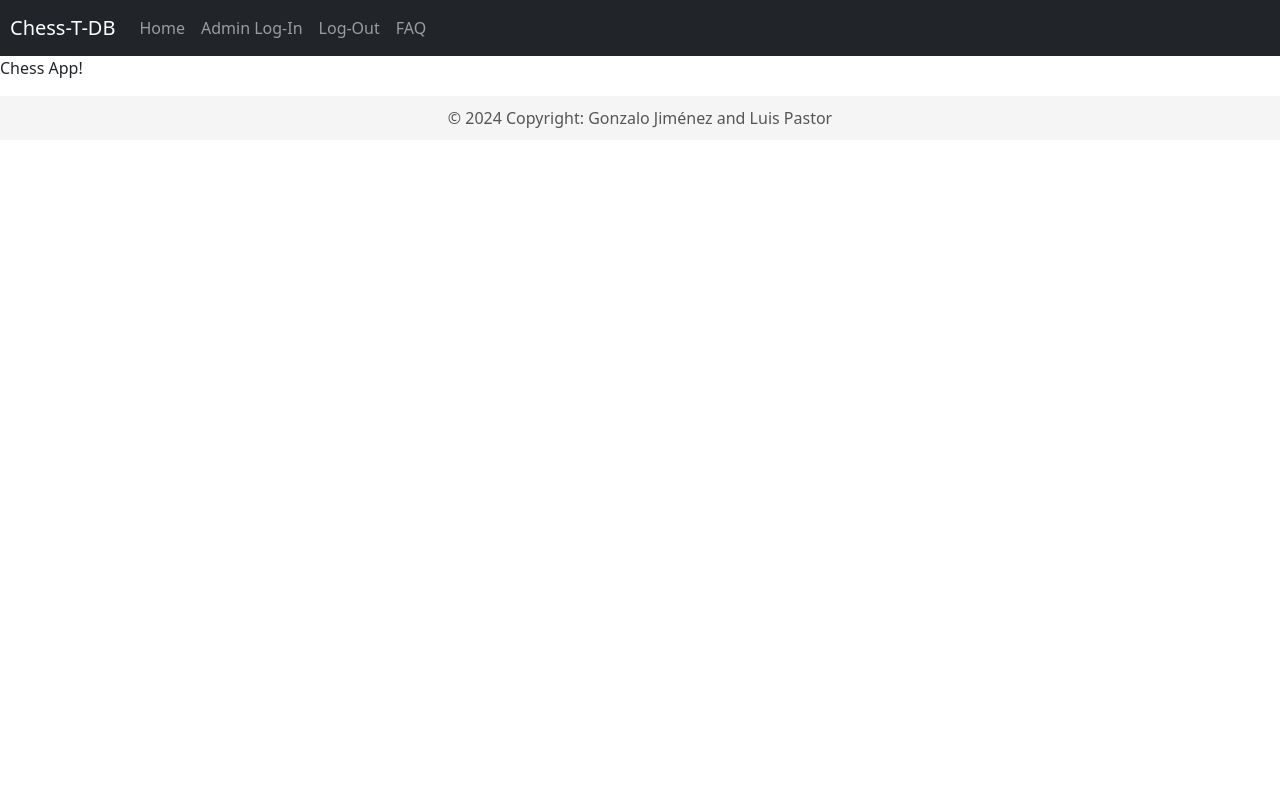
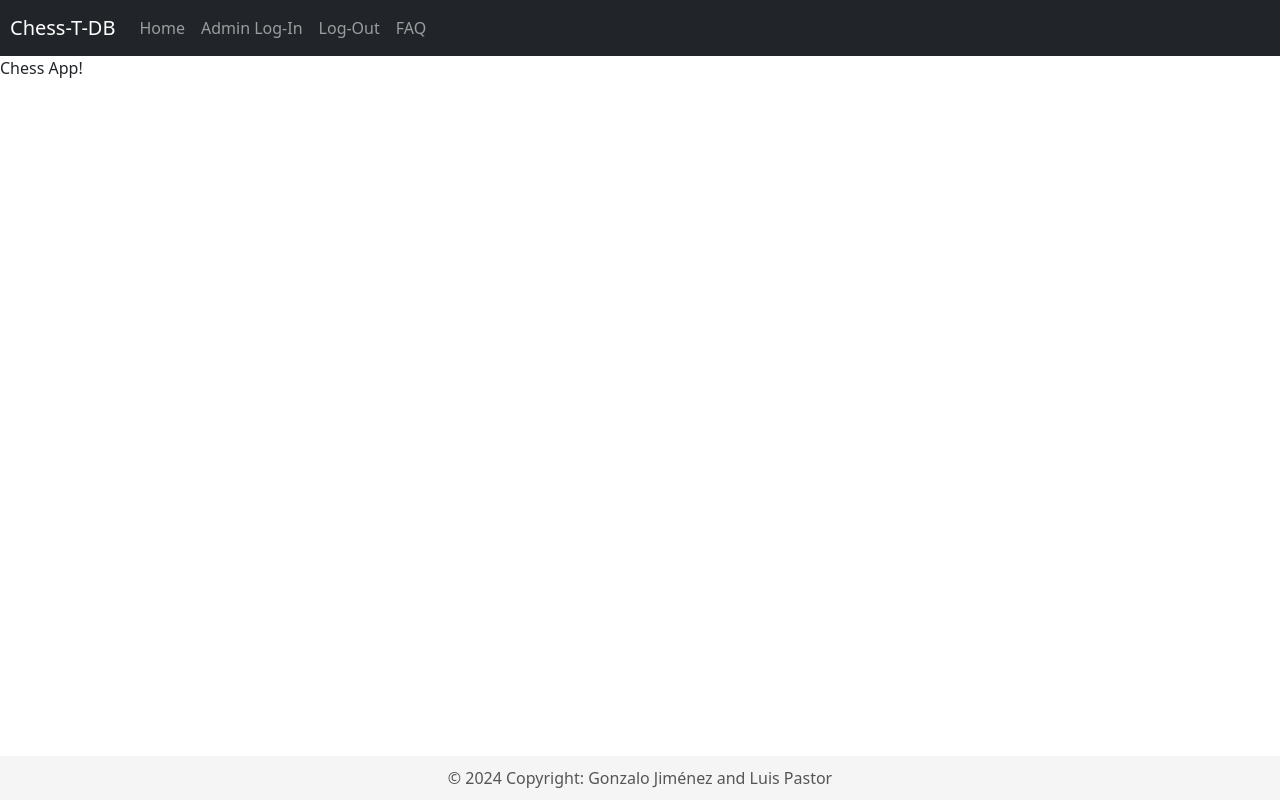
Before and after one commit to GonzaloJCC/Chess-Tournament, a Vue app in the folder chesstournament-client/: page / in a window 1280 px wide. Built offline with nearby package versions, Linux system fonts and the light colour scheme.

Commit message:
Distributed the page in 3 parts: nav, content (views) and footer

```diff
--- a/chesstournament-client/src/App.vue
+++ b/chesstournament-client/src/App.vue
@@ -5,10 +5,32 @@
 </script>
 
 <template>
-  <AppNav />
-  <RouterView />
-  <AppFooter />
+  <div id="container">
+    <AppNav id="AppNav" />
+    <div id="RouterView">
+      <RouterView />
+    </div>
+    <AppFooter id="AppFooter" />
+  </div>
 </template>
 
 <style scoped>
+  #container {
+    display: flex;
+    flex-direction: column;
+    height: 100vh;
+  }
+
+  #AppNav {
+    flex: 0 0 auto;
+  }
+
+  #RouterView {
+    flex: 1 1 auto;
+    overflow: auto;
+  }
+
+  #AppFooter {
+    flex: 0 0 auto;
+  }
 </style>
--- a/chesstournament-client/src/assets/main.css
+++ b/chesstournament-client/src/assets/main.css
@@ -1,35 +1,5 @@
-@import './base.css';
-
-#app {
-  max-width: 1280px;
-  margin: 0 auto;
-  padding: 2rem;
-
-  font-weight: normal;
+body, #app {
+  height: 100%;
+  margin: 0;
+  padding: 0;
 }
-
-a,
-.green {
-  text-decoration: none;
-  color: hsla(160, 100%, 37%, 1);
-  transition: 0.4s;
-}
-
-@media (hover: hover) {
-  a:hover {
-    background-color: hsla(160, 100%, 37%, 0.2);
-  }
-}
-
-@media (min-width: 1024px) {
-  body {
-    display: flex;
-    place-items: center;
-  }
-
-  #app {
-    display: grid;
-    grid-template-columns: 1fr 1fr;
-    padding: 0 2rem;
-  }
-}
--- a/chesstournament-client/src/main.js
+++ b/chesstournament-client/src/main.js
@@ -4,7 +4,7 @@ import { createPinia } from 'pinia'
 import App from './App.vue'
 import router from './router'
 
-// import './assets/main.css'
+import './assets/main.css'
 
 const app = createApp(App)
 
```
